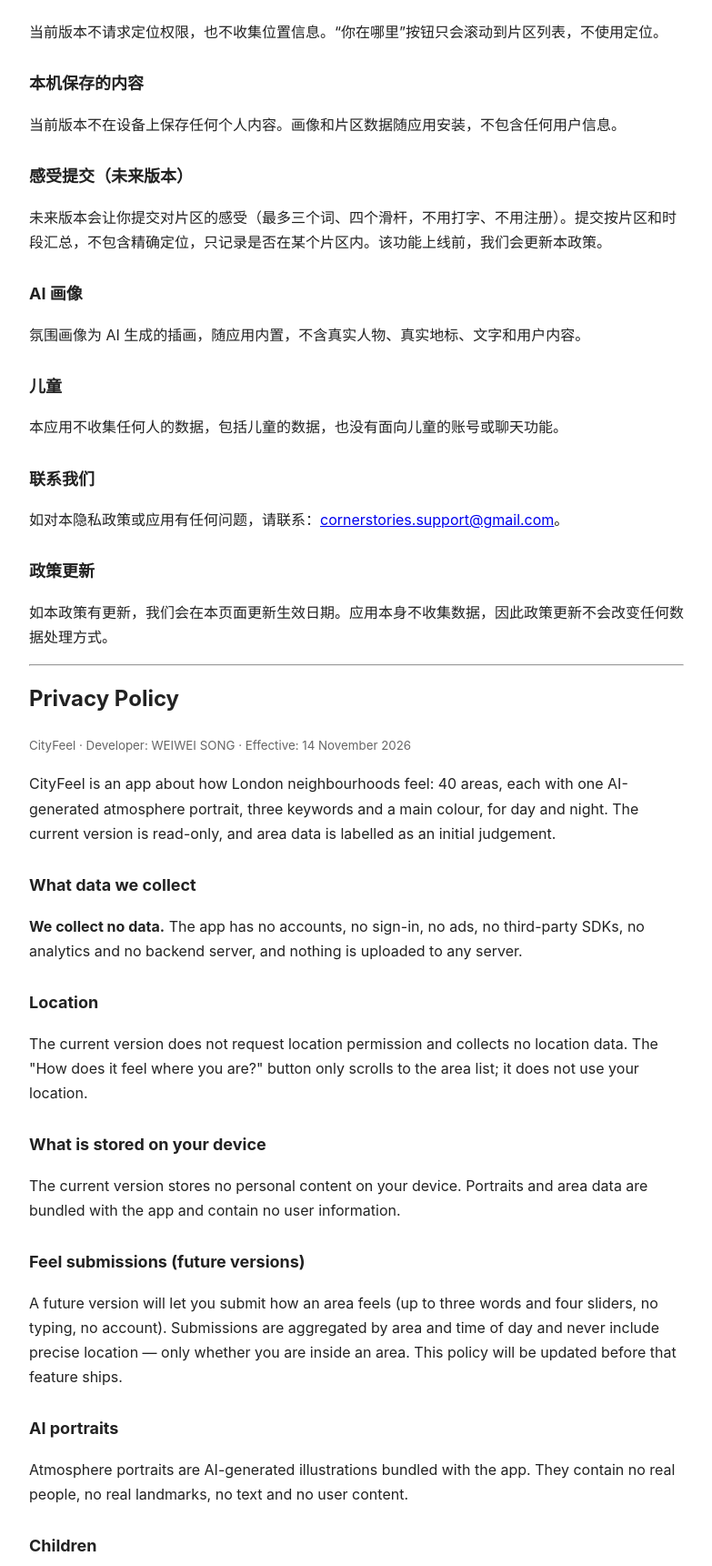
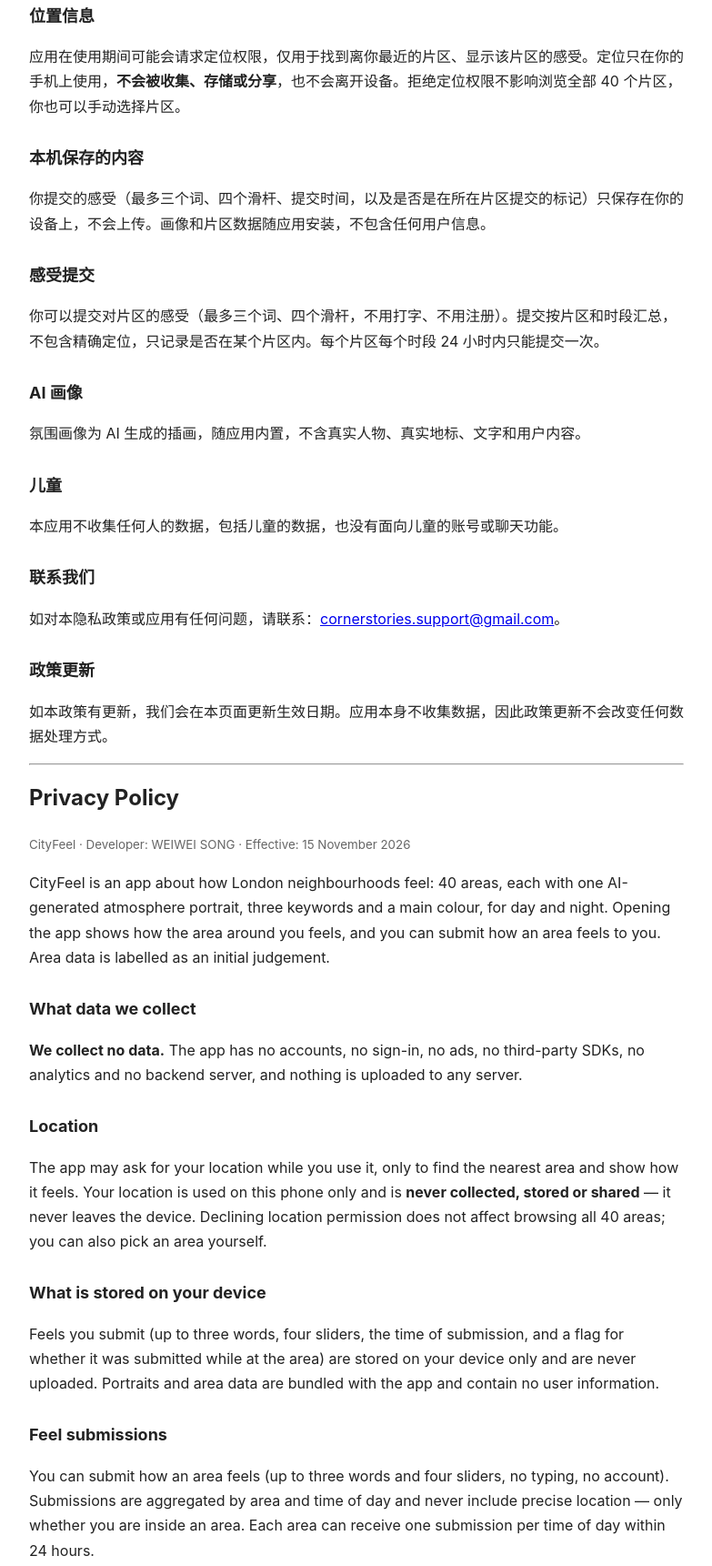
Before and after one commit to guitarweiwei/cityfeel-site, a plain HTML site: page privacy-policy.html in a window 1280 px wide. Shown: the part 376-2097 px from the top of the page at 91% size, without its empty margins (248-1031 px from the left). Drawn offline with Linux system fonts and the light colour scheme.

Commit message:
Update privacy policy: location used on-device only

```diff
--- a/privacy-policy.html
+++ b/privacy-policy.html
@@ -8,21 +8,21 @@
 </head>
 <body>
 <h1>隐私政策</h1>
-<p><small>CityFeel（城感） · 开发者：WEIWEI SONG · 生效日期：2026 年 11 月 14 日</small></p>
+<p><small>CityFeel（城感） · 开发者：WEIWEI SONG · 生效日期：2026 年 11 月 15 日</small></p>
 
-<p>CityFeel 是一款伦敦街区感受应用：40 个伦敦片区，每个片区一张 AI 生成的氛围画像、三个关键词、一个主色调，分白天和夜晚。当前版本为只读展示，片区数据标注为“初始判断”。</p>
+<p>CityFeel 是一款伦敦街区感受应用：40 个伦敦片区，每个片区一张 AI 生成的氛围画像、三个关键词、一个主色调，分白天和夜晚。打开应用即可看到你所在片区的感受，并可以提交你对所在片区的感受。片区数据标注为“初始判断”。</p>
 
 <h2>我们收集什么数据</h2>
 <p><strong>我们不收集任何数据。</strong>本应用没有账号、没有登录、没有广告、没有第三方 SDK、没有数据分析、没有后端服务器，也不会将任何信息上传到任何服务器。</p>
 
 <h2>位置信息</h2>
-<p>当前版本不请求定位权限，也不收集位置信息。“你在哪里”按钮只会滚动到片区列表，不使用定位。</p>
+<p>应用在使用期间可能会请求定位权限，仅用于找到离你最近的片区、显示该片区的感受。定位只在你的手机上使用，<strong>不会被收集、存储或分享</strong>，也不会离开设备。拒绝定位权限不影响浏览全部 40 个片区，你也可以手动选择片区。</p>
 
 <h2>本机保存的内容</h2>
-<p>当前版本不在设备上保存任何个人内容。画像和片区数据随应用安装，不包含任何用户信息。</p>
+<p>你提交的感受（最多三个词、四个滑杆、提交时间，以及是否是在所在片区提交的标记）只保存在你的设备上，不会上传。画像和片区数据随应用安装，不包含任何用户信息。</p>
 
-<h2>感受提交（未来版本）</h2>
-<p>未来版本会让你提交对片区的感受（最多三个词、四个滑杆，不用打字、不用注册）。提交按片区和时段汇总，不包含精确定位，只记录是否在某个片区内。该功能上线前，我们会更新本政策。</p>
+<h2>感受提交</h2>
+<p>你可以提交对片区的感受（最多三个词、四个滑杆，不用打字、不用注册）。提交按片区和时段汇总，不包含精确定位，只记录是否在某个片区内。每个片区每个时段 24 小时内只能提交一次。</p>
 
 <h2>AI 画像</h2>
 <p>氛围画像为 AI 生成的插画，随应用内置，不含真实人物、真实地标、文字和用户内容。</p>
@@ -38,20 +38,20 @@
 
 <hr>
 <h1>Privacy Policy</h1>
-<p><small>CityFeel · Developer: WEIWEI SONG · Effective: 14 November 2026</small></p>
-<p>CityFeel is an app about how London neighbourhoods feel: 40 areas, each with one AI-generated atmosphere portrait, three keywords and a main colour, for day and night. The current version is read-only, and area data is labelled as an initial judgement.</p>
+<p><small>CityFeel · Developer: WEIWEI SONG · Effective: 15 November 2026</small></p>
+<p>CityFeel is an app about how London neighbourhoods feel: 40 areas, each with one AI-generated atmosphere portrait, three keywords and a main colour, for day and night. Opening the app shows how the area around you feels, and you can submit how an area feels to you. Area data is labelled as an initial judgement.</p>
 
 <h2>What data we collect</h2>
 <p><strong>We collect no data.</strong> The app has no accounts, no sign-in, no ads, no third-party SDKs, no analytics and no backend server, and nothing is uploaded to any server.</p>
 
 <h2>Location</h2>
-<p>The current version does not request location permission and collects no location data. The "How does it feel where you are?" button only scrolls to the area list; it does not use your location.</p>
+<p>The app may ask for your location while you use it, only to find the nearest area and show how it feels. Your location is used on this phone only and is <strong>never collected, stored or shared</strong> — it never leaves the device. Declining location permission does not affect browsing all 40 areas; you can also pick an area yourself.</p>
 
 <h2>What is stored on your device</h2>
-<p>The current version stores no personal content on your device. Portraits and area data are bundled with the app and contain no user information.</p>
+<p>Feels you submit (up to three words, four sliders, the time of submission, and a flag for whether it was submitted while at the area) are stored on your device only and are never uploaded. Portraits and area data are bundled with the app and contain no user information.</p>
 
-<h2>Feel submissions (future versions)</h2>
-<p>A future version will let you submit how an area feels (up to three words and four sliders, no typing, no account). Submissions are aggregated by area and time of day and never include precise location — only whether you are inside an area. This policy will be updated before that feature ships.</p>
+<h2>Feel submissions</h2>
+<p>You can submit how an area feels (up to three words and four sliders, no typing, no account). Submissions are aggregated by area and time of day and never include precise location — only whether you are inside an area. Each area can receive one submission per time of day within 24 hours.</p>
 
 <h2>AI portraits</h2>
 <p>Atmosphere portraits are AI-generated illustrations bundled with the app. They contain no real people, no real landmarks, no text and no user content.</p>
```
